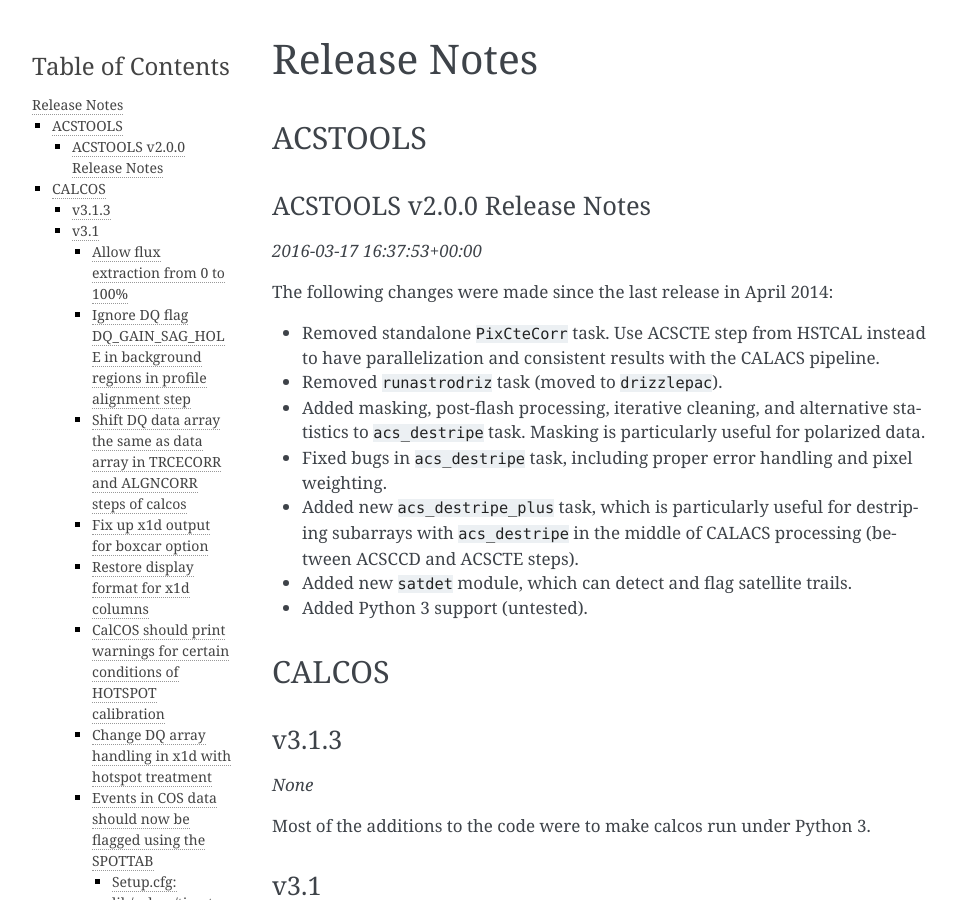
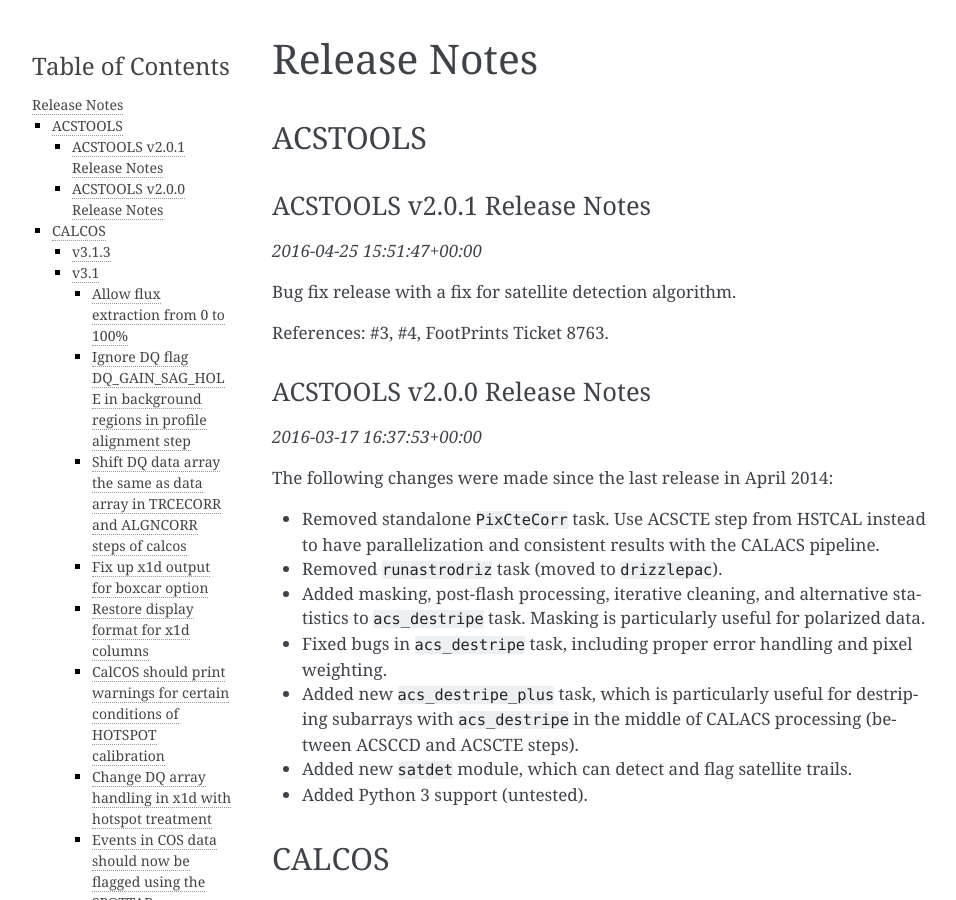
Before and after one commit to jhunkeler/astroconda, a Sphinx documentation site: the page built from source/release_notes.rst, in a window 1280 px wide and 900 px high. Shown: the whole window, without its empty margins (148-1104 px from the left). Built offline with Sphinx 7.4.7, drawn with Linux system fonts in a browser that asks for light colours; some of the changed text lies outside the part shown.

Commit message:
Update release notes

```diff
--- a/source/release_notes.rst
+++ b/source/release_notes.rst
@@ -3,6 +3,15 @@ Release Notes
 
 ACSTOOLS
 --------
+
+ACSTOOLS v2.0.1 Release Notes
+~~~~~~~~~~~~~~~~~~~~~~~~~~~~~
+
+*2016-04-25 15:51:47+00:00*
+
+Bug fix release with a fix for satellite detection algorithm.
+
+References: #3, #4, FootPrints Ticket 8763.
 
 ACSTOOLS v2.0.0 Release Notes
 ~~~~~~~~~~~~~~~~~~~~~~~~~~~~~
@@ -469,6 +478,13 @@ Pre-release for May2015 JWST DA User Training
 SPECVIZ
 -------
 
+v0.1.1rc3
+~~~~~~~~~
+
+*2016-04-20 15:50:23+00:00*
+
+Minor bug fixes.
+
 v0.1rc3
 ~~~~~~~
 
```
